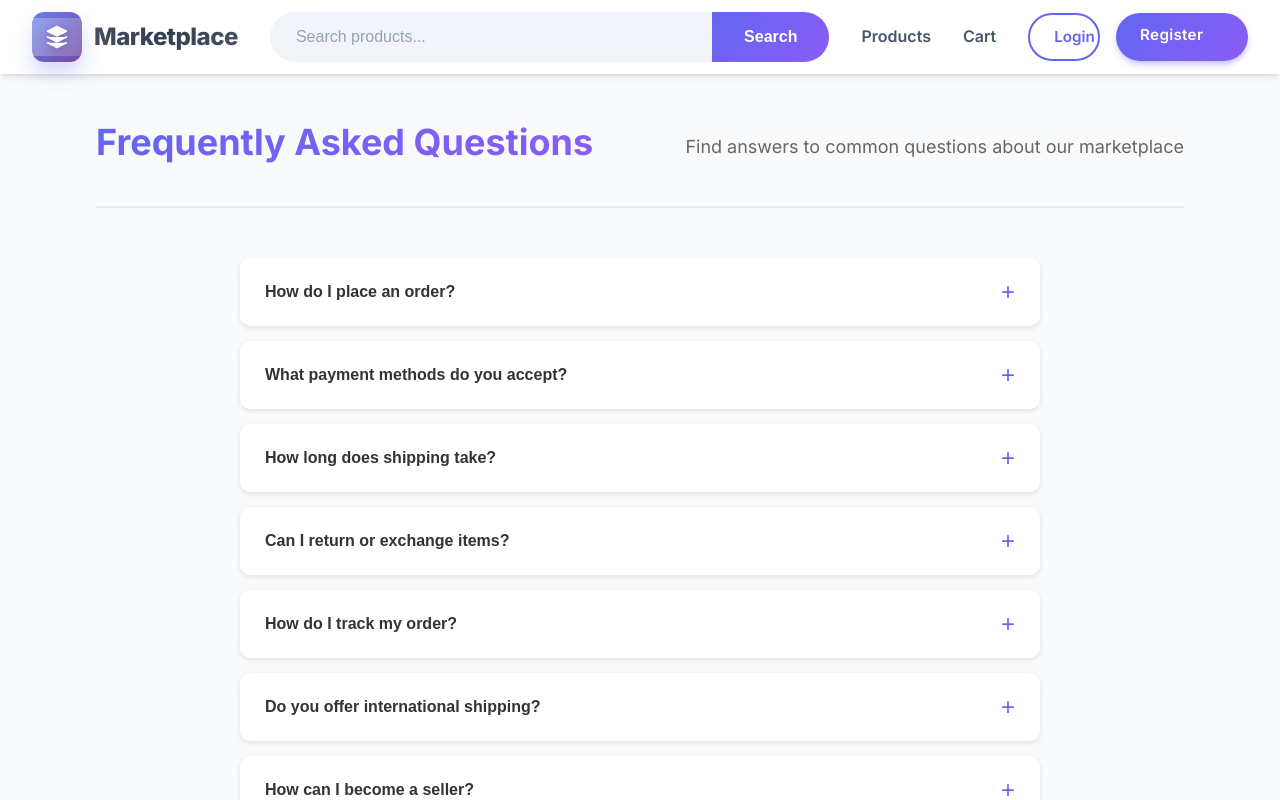
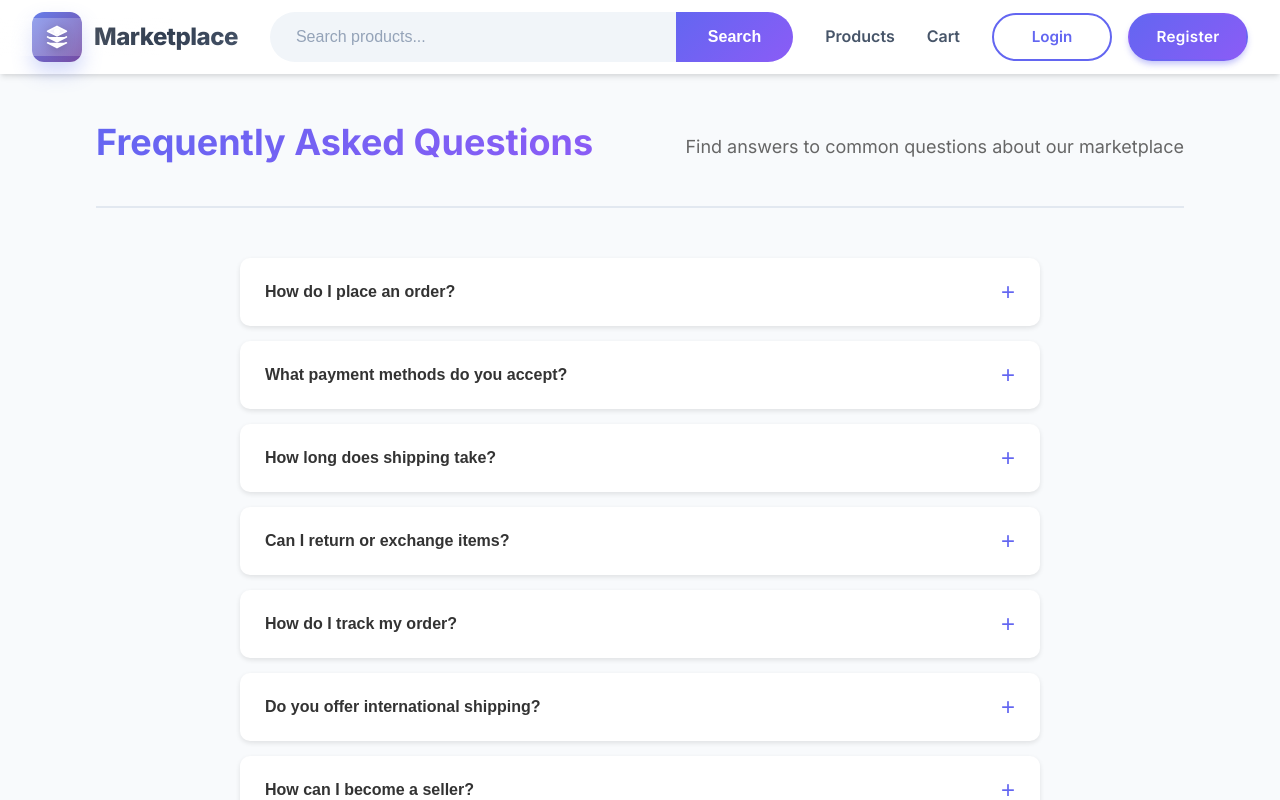
Before and after one commit to Daniel-Andu/Ecommerce2, a React (Vite) app in the folder frontend/: page /faq in a window 1280 px wide. Shown: the top 800 px of the page. Built offline with nearby package versions, Linux system fonts and the light colour scheme; no server answers.

Commit message:
Fix auth-buttons: Make Login and Register buttons same size in Navbar

```diff
--- a/frontend/src/components/Navbar.css
+++ b/frontend/src/components/Navbar.css
@@ -509,12 +509,16 @@
   transition: all 0.3s;
   text-decoration: none;
   display: inline-block;
+  min-width: 120px;
+  text-align: center;
+  box-sizing: border-box;
 }
 
 .auth-buttons .btn-outline {
   border: 2px solid #6366F1;
   color: #6366F1;
   background: transparent;
+  padding: 0.625rem 1.5rem;
 }
 
 .auth-buttons .btn-outline:hover {
@@ -527,7 +531,8 @@
 .auth-buttons .btn-primary {
   background: linear-gradient(135deg, #6366F1, #8B5CF6);
   color: white;
-  border: none;
+  border: 2px solid transparent;
+  padding: 0.625rem 1.5rem;
 }
 
 .auth-buttons .btn-primary:hover {
```
